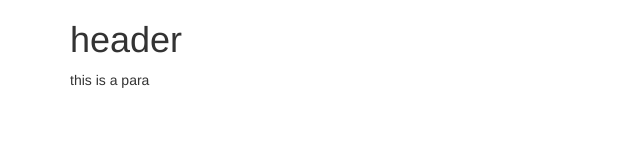
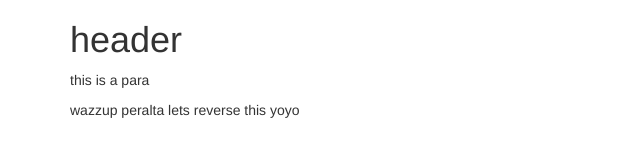
Before and after one commit to jayendramadaram/git-test, a plain HTML site: page index.html in a window 1280 px wide. Shown: the whole page, without its empty margins (0-640 px from the left). Drawn offline with nearby package versions, Linux system fonts and the light colour scheme.

Commit message:
third commit

```diff
--- a/index.html
+++ b/index.html
@@ -30,6 +30,11 @@
     <div class="container">
         <h1>header</h1>
         <p>this is a para</p>
+
+        <span>
+            wazzup peralta lets reverse this yoyo
+        </span>
+
     </div>
 </body>
 </html>
```
